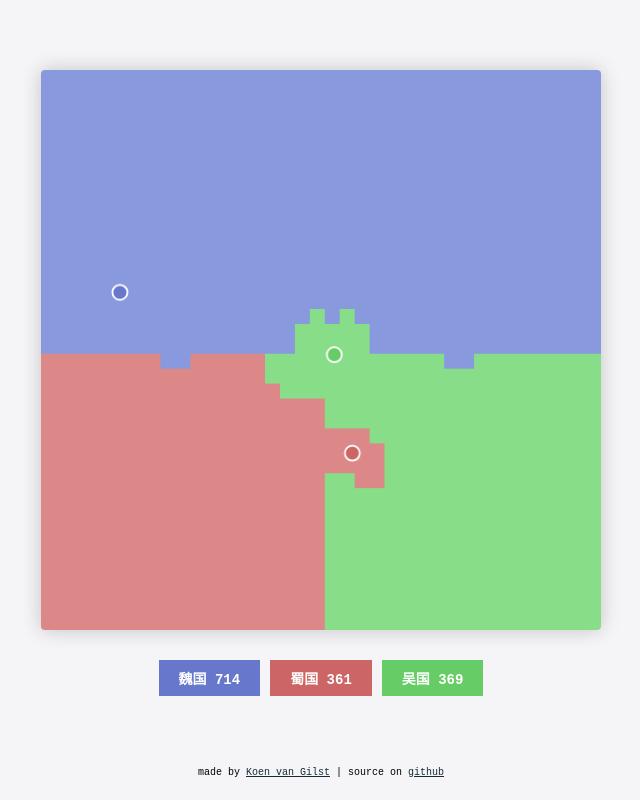
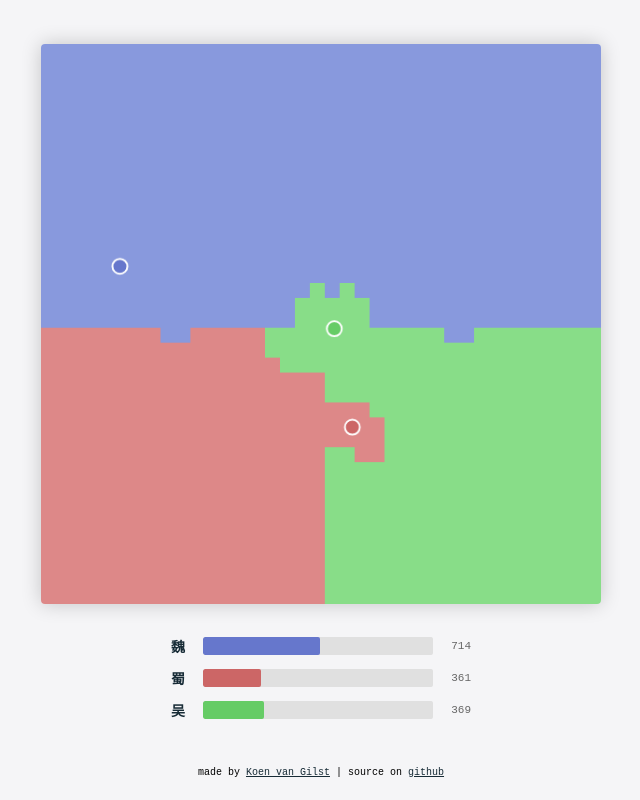
Before and after one commit to Triadica/pong-wars, a plain HTML site: page index.html in a window 1280 px wide. Shown: the whole page, without its empty margins (319-959 px from the left). Drawn offline with Linux system fonts and the light colour scheme.

Commit message:
count with bar

```diff
--- a/index.html
+++ b/index.html
@@ -56,34 +56,61 @@
 
       #scoreButtons {
         display: flex;
-        gap: 10px;
+        flex-direction: column;
+        gap: 8px;
         margin-top: 30px;
-        justify-content: center;
-        flex-wrap: wrap;
+        width: 100%;
+        max-width: 300px;
       }
 
-      .score-button {
+      .score-item {
+        display: flex;
+        align-items: center;
         font-family: monospace;
         font-size: 14px;
-        font-weight: bold;
-        color: white;
-        border: none;
-        border-radius: 0;
-        padding: 8px 20px;
-        cursor: default;
-        box-shadow: none;
-        min-width: 100px;
+        height: 24px;
       }
 
-      #weiButton {
+      .score-label {
+        min-width: 24px;
+        font-weight: bold;
+        color: #172b36;
+        text-align: left;
+      }
+
+      .score-bar-container {
+        flex: 1;
+        height: 18px;
+        background-color: #e0e0e0;
+        border-radius: 2px;
+        margin: 0 8px;
+        position: relative;
+        overflow: hidden;
+      }
+
+      .score-bar {
+        height: 100%;
+        border-radius: 2px;
+        transition: width 0.3s ease;
+        min-width: 2px;
+      }
+
+      .score-number {
+        min-width: 30px;
+        font-size: 11px;
+        color: #666;
+        text-align: right;
+      }
+
+      #weiBar {
         background-color: #6677CC;
       }
 
-      #shuButton {
+      #shuBar {
         background-color: #CC6666;
       }
 
-      #wuButton {
+      #wuBar {
         background-color: #66CC66;
       }
 
@@ -107,9 +134,27 @@
       <canvas id="pongCanvas" width="600" height="600"></canvas>
       <div id="score"></div>
       <div id="scoreButtons">
-        <button id="weiButton" class="score-button">魏国 <span id="weiScore">0</span></button>
-        <button id="shuButton" class="score-button">蜀国 <span id="shuScore">0</span></button>
-        <button id="wuButton" class="score-button">吴国 <span id="wuScore">0</span></button>
+        <div class="score-item">
+          <div class="score-label">魏</div>
+          <div class="score-bar-container">
+            <div id="weiBar" class="score-bar" style="width: 0%"></div>
+          </div>
+          <div class="score-number" id="weiScore">0</div>
+        </div>
+        <div class="score-item">
+          <div class="score-label">蜀</div>
+          <div class="score-bar-container">
+            <div id="shuBar" class="score-bar" style="width: 0%"></div>
+          </div>
+          <div class="score-number" id="shuScore">0</div>
+        </div>
+        <div class="score-item">
+          <div class="score-label">吴</div>
+          <div class="score-bar-container">
+            <div id="wuBar" class="score-bar" style="width: 0%"></div>
+          </div>
+          <div class="score-number" id="wuScore">0</div>
+        </div>
       </div>
       <p id="made">
         made by
--- a/index.mjs
+++ b/index.mjs
@@ -175,6 +175,16 @@ function updateScoreDisplay() {
   weiScoreElement.textContent = weiScore;
   shuScoreElement.textContent = shuScore;
   wuScoreElement.textContent = wuScore;
+
+  // Update bar widths
+  const totalSquares = numSquaresX * numSquaresY;
+  const weiPercentage = (weiScore / totalSquares) * 100;
+  const shuPercentage = (shuScore / totalSquares) * 100;
+  const wuPercentage = (wuScore / totalSquares) * 100;
+
+  document.getElementById("weiBar").style.width = weiPercentage + "%";
+  document.getElementById("shuBar").style.width = shuPercentage + "%";
+  document.getElementById("wuBar").style.width = wuPercentage + "%";
 }
 
 function draw() {
```
